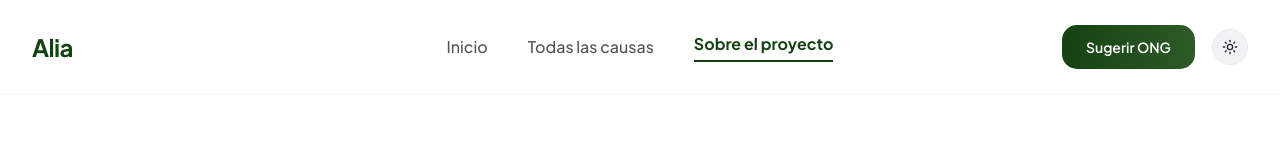
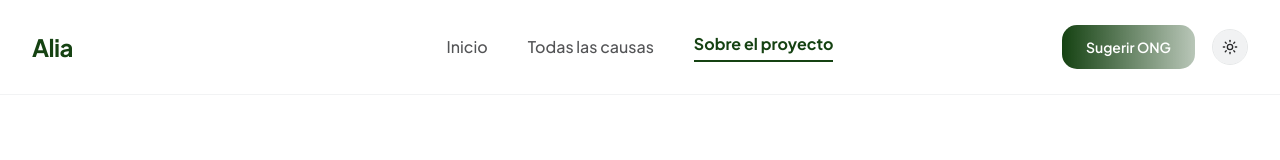
Before and after one commit to dvegaa20/alia, a Next.js app: page /about in a window 1280 px wide. Shown: the top 160 px of the page. Built offline with nearby package versions, Linux system fonts and the light colour scheme.

Commit message:
fix(styles): changed styles

```diff
--- a/components/public/layout/navbar.tsx
+++ b/components/public/layout/navbar.tsx
@@ -49,7 +49,7 @@ export function Navbar() {
 
         <div className="flex justify-end items-center space-x-4">
           <SuggestOrgDialog>
-            <Button className="bg-gradient-to-r from-ds-primary to-ds-primary-container text-primary-foreground px-6 py-3 h-auto rounded-xl font-semibold active:scale-95 transition-transform">
+            <Button className="bg-gradient-to-r from-primary to-primary/30 text-primary-foreground px-6 py-3 h-auto rounded-xl font-semibold active:scale-95 transition-transform">
               Sugerir ONG
             </Button>
           </SuggestOrgDialog>
--- a/components/ui/feature-with-image-carousel.tsx
+++ b/components/ui/feature-with-image-carousel.tsx
@@ -56,7 +56,7 @@ function Feature({ badge, title, description, items }: FeatureProps) {
               {items.map((item) => (
                 <CarouselItem key={item.name}>
                   <Link href={`/directory/${item.slug}`} className="block h-full">
-                    <Card className="group relative bg-card rounded-2xl overflow-hidden transition-all duration-500 hover:-translate-y-2 border-none ring-0 py-0 gap-0 h-full">
+                    <Card className="group relative bg-slate-50/40 dark:bg-zinc-900/20 rounded-2xl overflow-hidden transition-all duration-500 hover:-translate-y-2 border-none ring-0 py-0 gap-0 h-full">
                       {/* Cover Image */}
                       <div className="h-48 overflow-hidden relative">
                         <Image
```
